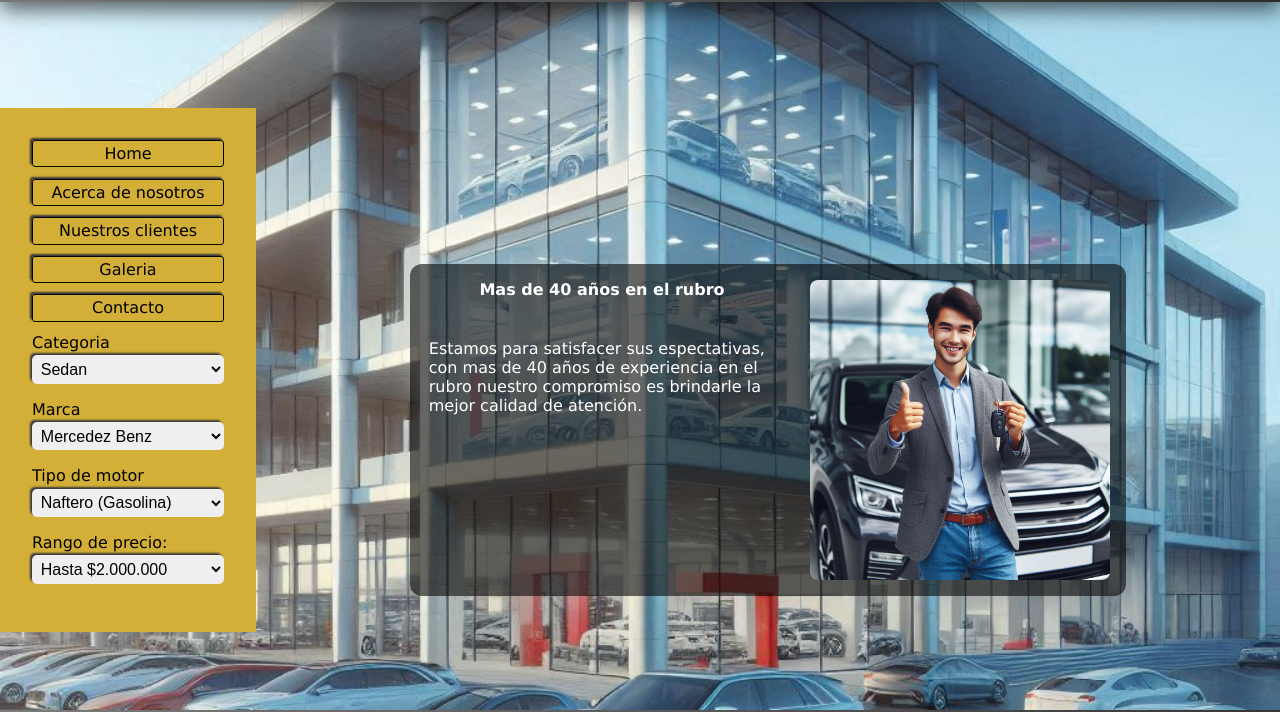
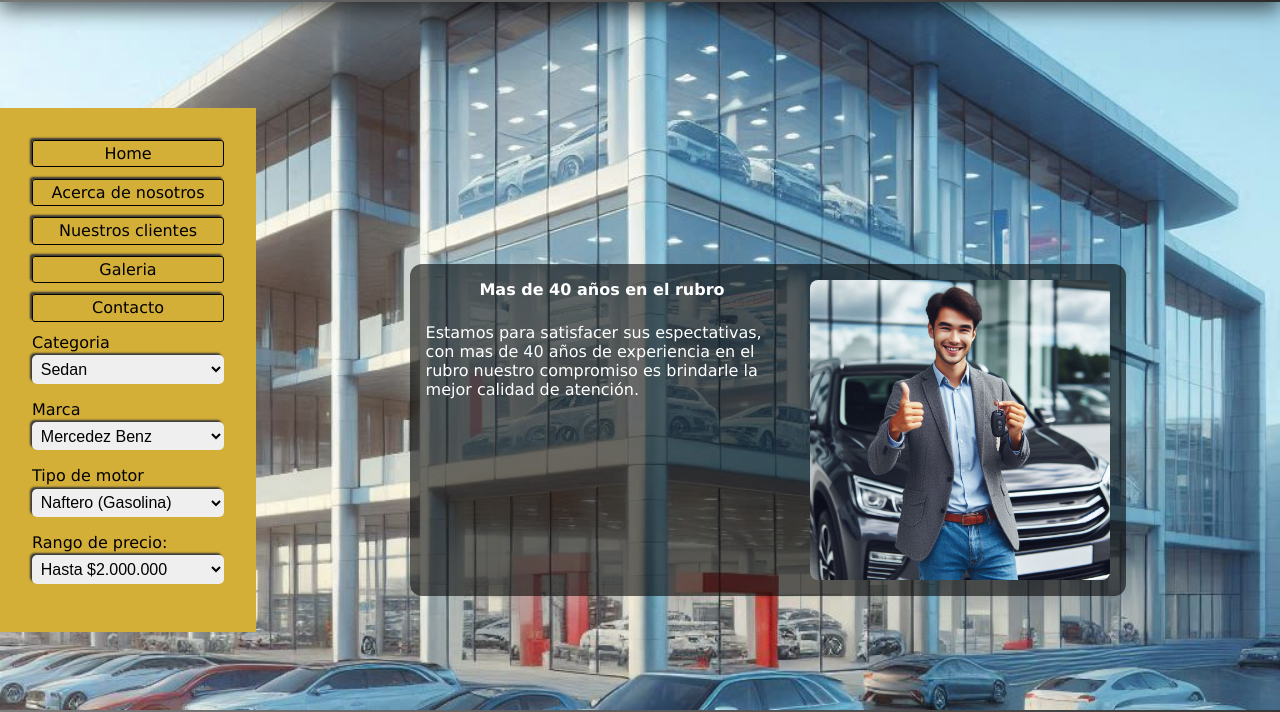
Before and after one commit to marguigle/proyecto-concesionaria, a plain HTML site: page src/pages/index.html in a window 1280 px wide. Shown: the part 90-802 px from the top of the page. Drawn offline with Linux system fonts and the light colour scheme.

Commit message:
se agregan estilos

```diff
--- a/src/pages/index.html
+++ b/src/pages/index.html
@@ -4,6 +4,7 @@
     <meta charset="UTF-8" />
     <meta name="viewport" content="width=device-width, initial-scale=1.0" />
     <link rel="stylesheet" href="../styles/style.css" />
+    <link rel="icon" href="../../imagenes/favicon.ico" type="image/x-icon" />
     <title>autos premium</title>
   </head>
   <body>
@@ -11,7 +12,7 @@
       <img src="../../imagenes/logo1.jpeg" width="60px" alt="logo" />
       <h1>Autos Premium</h1>
       <nav>
-        <a href="./index.html">Home</a>
+        <a href="./index.html ">Home</a>
         <a href="./acerca-de.html">Acerca de nosotros</a>
         <a href="./galeria.html">Galeria</a>
         <a href="./clientes.html">Nuestros clientes</a>
@@ -101,6 +102,7 @@
     </main>
     <footer>
       <h3>Siganos en nuestras redes sociales..!</h3>
+
       <div class="container-footer-redes">
         <svg
           viewBox="0 0 256 259"
--- a/src/styles/acercaDe.css
+++ b/src/styles/acercaDe.css
@@ -64,7 +64,11 @@ main {
   flex-direction: column;
   border-radius: 8px;
   align-items: baseline;
-  background: linear-gradient(135deg, white, grey);
+  background: linear-gradient(135deg, white, rgb(46, 55, 227));
+  /* background-image: url("../../imagenes/jeep2.jpeg");
+  background-repeat: no-repeat;
+  background-size: cover;
+  background-position: center; */
   width: 70%;
   padding: 2rem;
 }
--- a/src/styles/style.css
+++ b/src/styles/style.css
@@ -124,8 +124,8 @@ section {
 }
 
 .container-card p {
-  padding: 1rem;
-  margin: 1rem 0.2rem;
+  padding: 2.5 rem;
+  margin: 1rem;
 }
 footer {
   background: linear-gradient(135deg, #7d7c7c, #2b2b2b);
```
Also changed, not shown: src/pages/acerca-de.html (+1 -0 lines), src/pages/clientes.html (+2 -1 lines), src/pages/contacto.html (+1 -0 lines), src/pages/galeria.html (+1 -0 lines), imagenes/favicon.ico (added).
